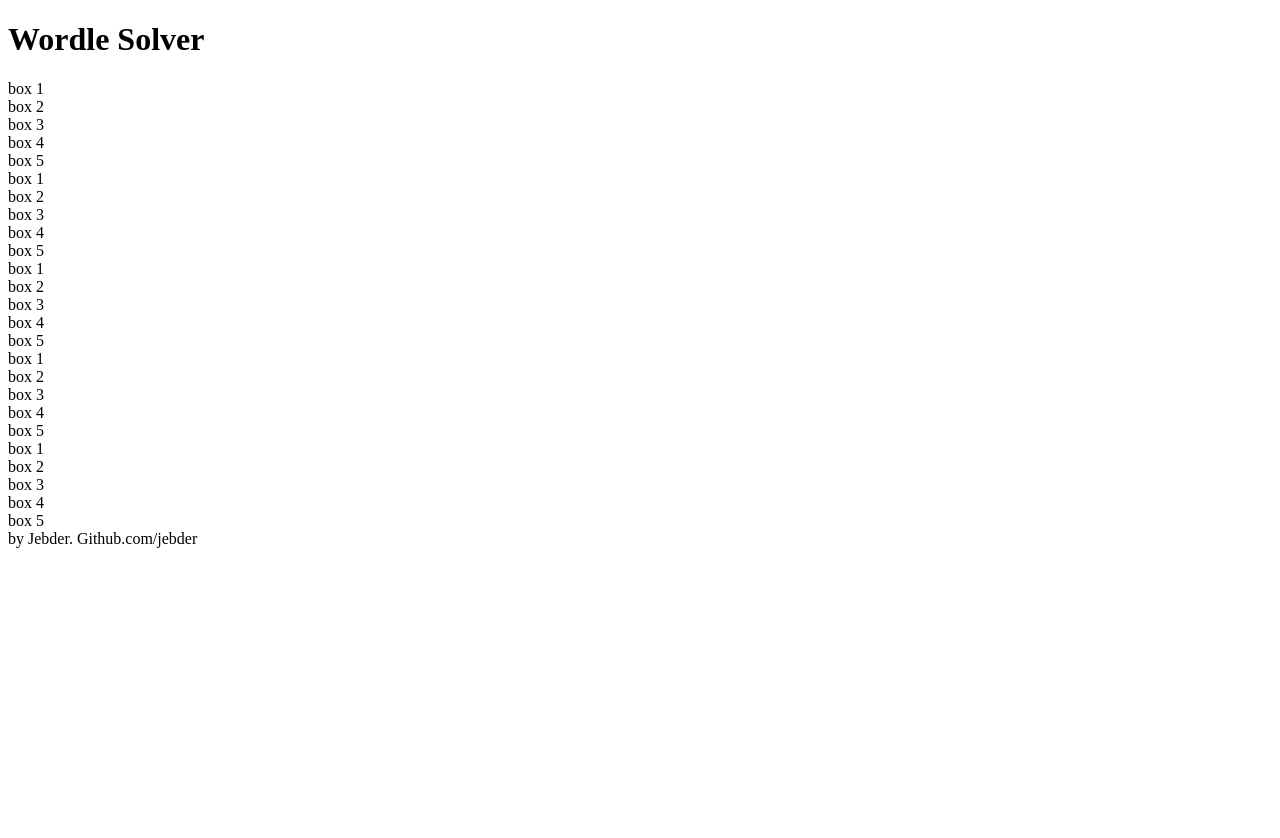
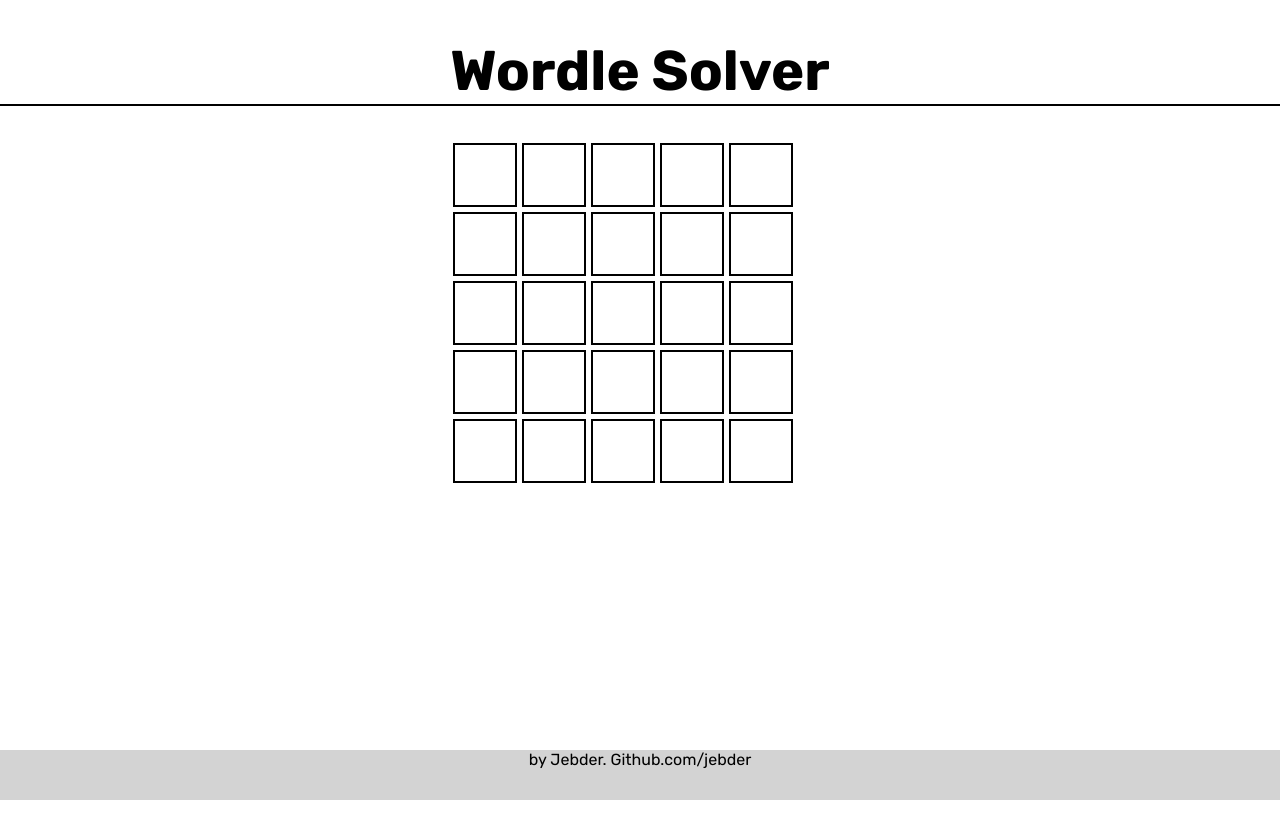
Before and after one commit to Jebder/Wordle-Helper, a plain HTML site: page index.html in a window 1280 px wide. Before the commit the page ends 800 px from the top, so only its background shows below. Drawn offline with Linux system fonts and the light colour scheme.

Commit message:
Add first CSS.

```diff
--- a/index.html
+++ b/index.html
@@ -4,44 +4,48 @@
     <meta charset="UTF-8">
     <meta http-equiv="X-UA-Compatible" content="IE=edge">
     <meta name="viewport" content="width=device-width, initial-scale=1.0">
+    <link rel="stylesheet" href="style.css">
+    <script src="main.js"></script>
     <title>Wordle-Solver</title>
 </head>
 <body>
     <h1 class="Header">Wordle Solver</h1>
-    <div class="boxSet1"></div>
-        <div class="box" id="set1Box1">box 1</div>
-        <div class="box" id="set1Box2">box 2</div>
-        <div class="box" id="set1Box3">box 3</div>
-        <div class="box" id="set1Box4">box 4</div>
-        <div class="box" id="set1Box5">box 5</div>
-    </div>
-    <div class="boxSet2"></div>
-        <div class="box" id="set2Box1">box 1</div>
-        <div class="box" id="set2Box2">box 2</div>
-        <div class="box" id="set2Box3">box 3</div>
-        <div class="box" id="set2Box4">box 4</div>
-        <div class="box" id="set2Box5">box 5</div>
-    </div>
-    <div class="boxSet3"></div>
-        <div class="box" id="set3Box1">box 1</div>
-        <div class="box" id="set3Box2">box 2</div>
-        <div class="box" id="set3Box3">box 3</div>
-        <div class="box" id="set3Box4">box 4</div>
-        <div class="box" id="set3Box5">box 5</div>
-    </div>
-    <div class="boxSet4"></div>
-        <div class="box" id="set4Box1">box 1</div>
-        <div class="box" id="set4Box2">box 2</div>
-        <div class="box" id="set4Box3">box 3</div>
-        <div class="box" id="set4Box4">box 4</div>
-        <div class="box" id="set4Box5">box 5</div>
-    </div>
-    <div class="boxSet5"></div>
-        <div class="box" id="set5Box1">box 1</div>
-        <div class="box" id="set5Box2">box 2</div>
-        <div class="box" id="set5Box3">box 3</div>
-        <div class="box" id="set5Box4">box 4</div>
-        <div class="box" id="set5Box5">box 5</div>
+    <div class="allBoxSets">
+        <div class="boxSet" id="boxSet1">
+            <div class="box" id="set1Box1"></div>
+            <div class="box" id="set1Box2"></div>
+            <div class="box" id="set1Box3"></div>
+            <div class="box" id="set1Box4"></div>
+            <div class="box" id="set1Box5"></div>
+        </div>
+        <div class="boxSet" id="boxSet2">
+            <div class="box" id="set2Box1"></div>
+            <div class="box" id="set2Box2"></div>
+            <div class="box" id="set2Box3"></div>
+            <div class="box" id="set2Box4"></div>
+            <div class="box" id="set2Box5"></div>
+        </div>
+        <div class="boxSet" id="boxSet3">
+            <div class="box" id="set3Box1"></div>
+            <div class="box" id="set3Box2"></div>
+            <div class="box" id="set3Box3"></div>
+            <div class="box" id="set3Box4"></div>
+            <div class="box" id="set3Box5"></div>
+        </div>
+        <div class="boxSet" id="boxSet4">
+            <div class="box" id="set4Box1"></div>
+            <div class="box" id="set4Box2"></div>
+            <div class="box" id="set4Box3"></div>
+            <div class="box" id="set4Box4"></div>
+            <div class="box" id="set4Box5"></div>
+        </div>
+        <div class="boxSet" id="boxSet5">
+            <div class="box" id="set5Box1"></div>
+            <div class="box" id="set5Box2"></div>
+            <div class="box" id="set5Box3"></div>
+            <div class="box" id="set5Box4"></div>
+            <div class="box" id="set5Box5"></div>
+        </div>
     </div>
 
     <footer>by Jebder. Github.com/jebder</footer>
--- a/style.css
+++ b/style.css
@@ -0,0 +1,56 @@
+/* Regular weight */
+@import url('https://fonts.googleapis.com/css2?family=Rubik:wght@400&display=swap');
+
+/* Bold weight */
+@import url('https://fonts.googleapis.com/css2?family=Rubik:wght@700&display=swap');
+
+/* Italic style */
+@import url('https://fonts.googleapis.com/css2?family=Rubik:ital,wght@0,400;0,700&display=swap');
+
+body {
+    font-family: 'Rubik', sans-serif;
+    height: 100vh;
+    margin: 0;
+    padding: 0;
+}
+
+.Header {
+    text-align: center;
+    font-size: 56px;
+    border-bottom: solid black 2px;
+
+}
+
+.allBoxSets {
+    display: flex;
+    flex-direction: column;
+    margin: 0 auto;
+    width: 400px;
+    height: 400px;
+    gap: 5px;
+  }
+
+  .boxSet {
+    display: flex;
+    flex-direction: row;
+    margin: 0 10px;
+  }
+
+  .box {
+    width: 60px;
+    height: 60px;
+    border: 2px solid black;
+    text-align: center;
+    font-size: 2em;
+    margin: 0 2.5px;
+  }
+
+  footer {
+    position: fixed;
+    bottom: 0;
+    width: 100%;
+    height: 50px;
+    background-color: lightgray;
+    text-align: center;
+    margin-top: 0;
+  }
```
